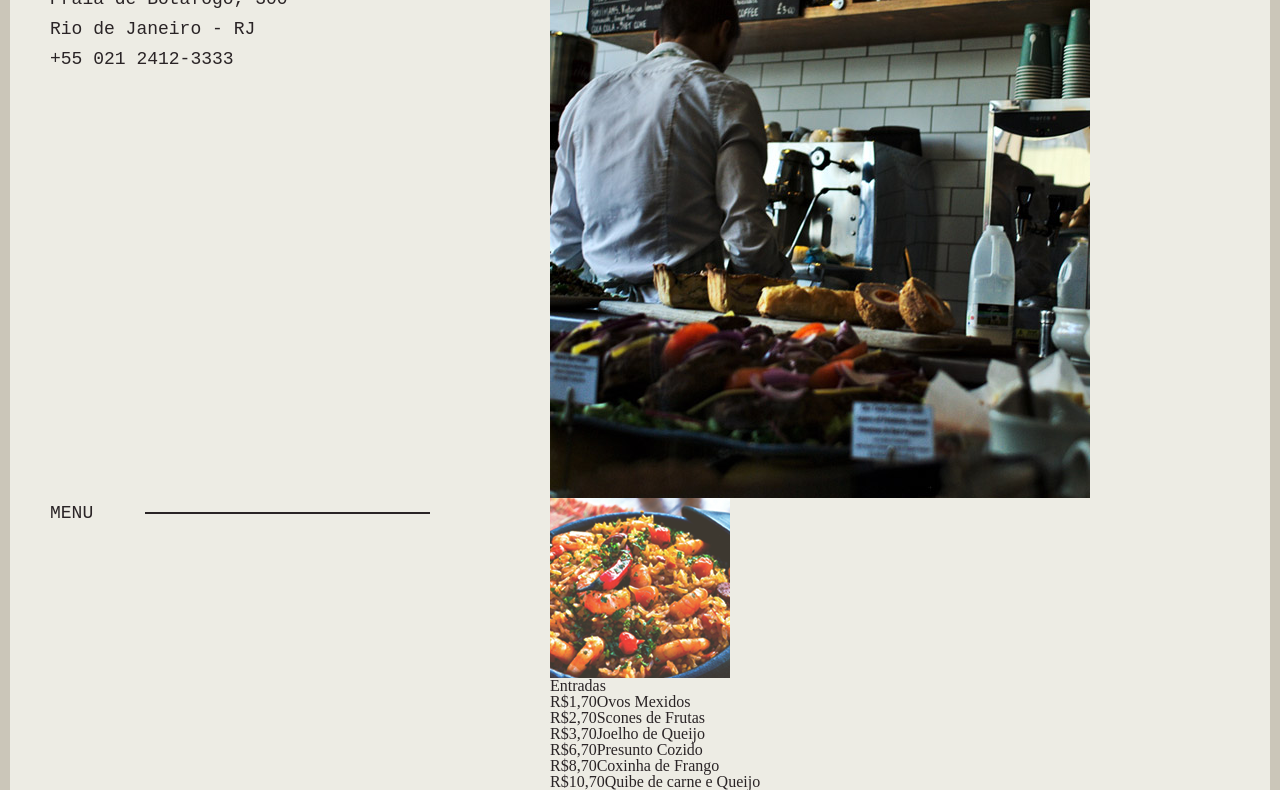
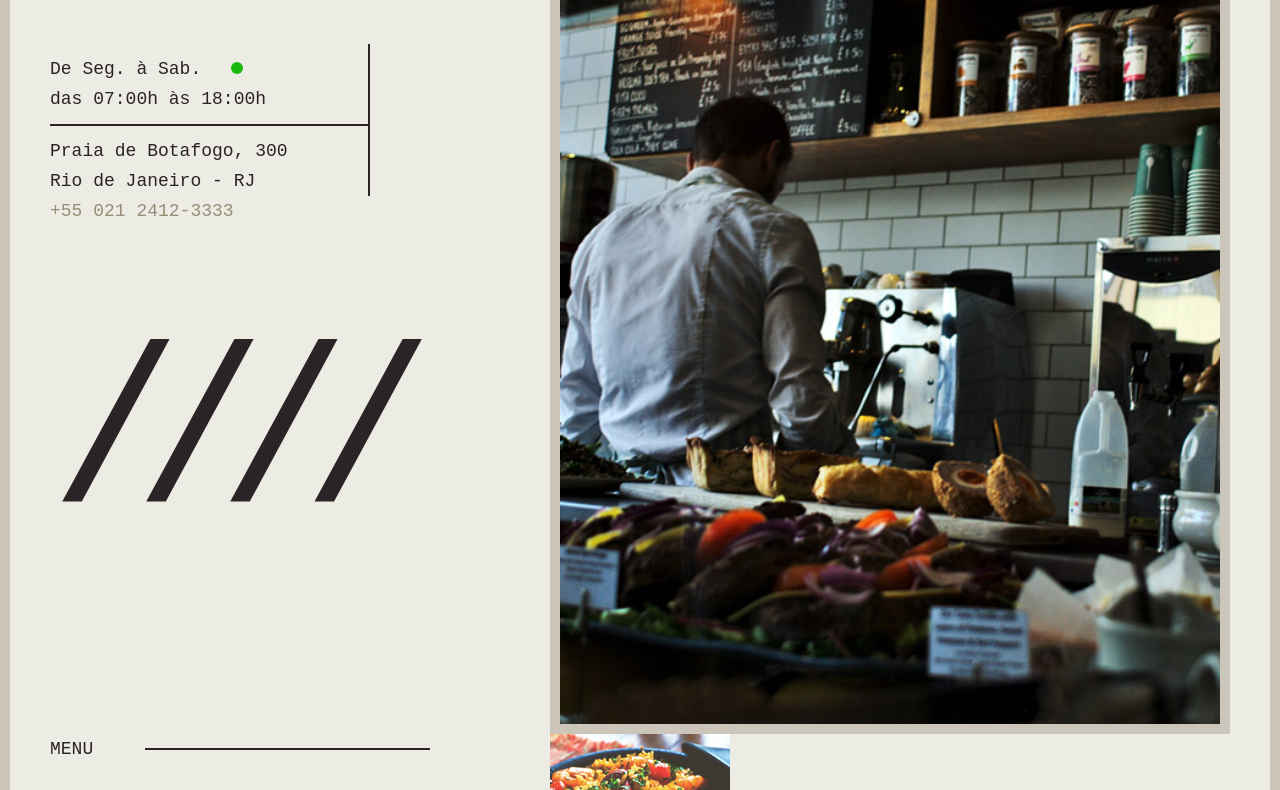
Before and after one commit to brunocesaromax/lescone-sass, a plain HTML site: page index.html in a window 1280 px wide. Shown: the part 212-1002 px from the top of the page. Drawn offline with Linux system fonts and the light colour scheme; a web font is replaced by a local one.

Commit message:
4-9 Introdução

```diff
--- a/css/scss/_intro.scss
+++ b/css/scss/_intro.scss
@@ -0,0 +1,59 @@
+.intro {
+  margin-top: 60px;
+  @include d(s) {
+    margin-top: 20px;
+  }
+}
+
+.logo {
+  margin-bottom: 60px;
+}
+
+.intro-info {
+  border-right: 2px solid $gray;
+  max-width: 320px; //Melhor que width para responsividade
+  p {
+    padding-top: 10px;
+  }
+  p:first-child {
+    border-bottom: 2px solid $gray;
+    padding-bottom: 10px;
+  }
+}
+
+.intro-telefone {
+  color: $dark-beige;
+  @include d(s) {
+    margin-bottom: 40px;
+  }
+  &::after {
+    content: '/ / / /';
+    display: block;
+    margin-top: 200px;
+    font-size: 220px;
+    letter-spacing: -90px;
+    color: $gray;
+    @include d(m) {
+      margin-top: 80px;
+      font-size: 160px;
+      letter-spacing: -70px;
+    }
+    @include d(s) {
+      display: none;
+    }
+  }
+}
+
+.aberto {
+  display: inline-block;
+  width: 12px;
+  height: 12px;
+  background: $green;
+  border-radius: 50%;
+  margin-left: 30px;
+}
+
+.intro-img {
+  border: 10px solid $normal-beige;
+  width: 100%;
+}
--- a/css/scss/_variaveis_mixins.scss
+++ b/css/scss/_variaveis_mixins.scss
@@ -3,7 +3,7 @@ $light-beige: #edece4;
 $normal-beige: #cbc6b9;
 $dark-beige: #988c77;
 $gray: #2a2426;
-$green: #988c77;
+$green: #1ab912;
 
 // Fontes
 $font-1: 'PT Mono', monospace;
--- a/css/scss/style.scss
+++ b/css/scss/style.scss
@@ -1,4 +1,8 @@
+// Gerais
 @import "reset";
 @import "grid";
 @import "variaveis_mixins";
 @import "geral";
+
+// Partes
+@import "intro";
--- a/index.html
+++ b/index.html
@@ -19,7 +19,7 @@
 			<p class="intro-telefone">+55 021 2412-3333</p>
 		</div>
 		<div class="grid-7">
-			<img src="img/foto.jpg" alt="Foto de Le Scone"/>
+			<img class="intro-img" src="img/foto.jpg" alt="Foto de Le Scone"/>
 		</div>
 	</main>
 
```
Also changed, not shown: css/style.css.
